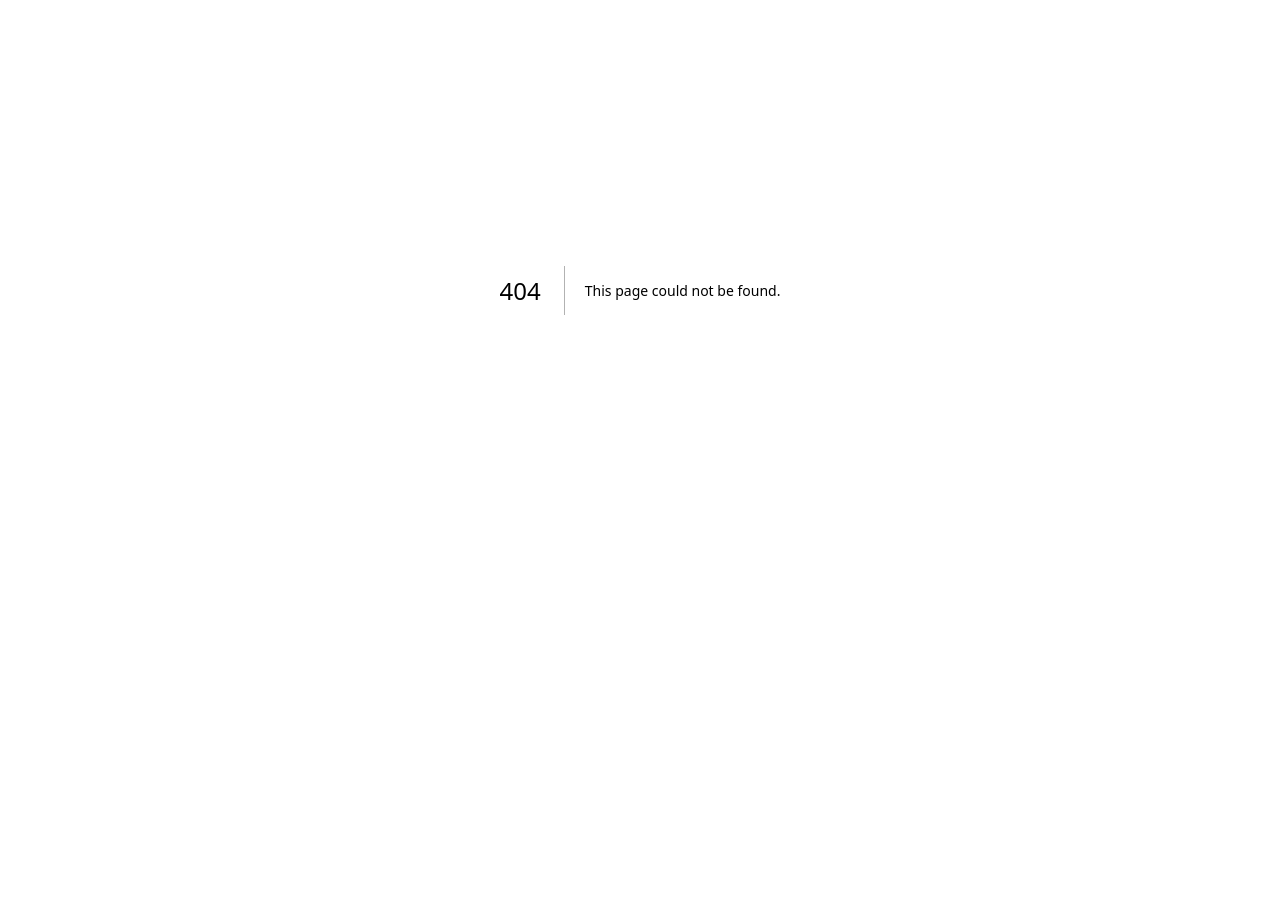
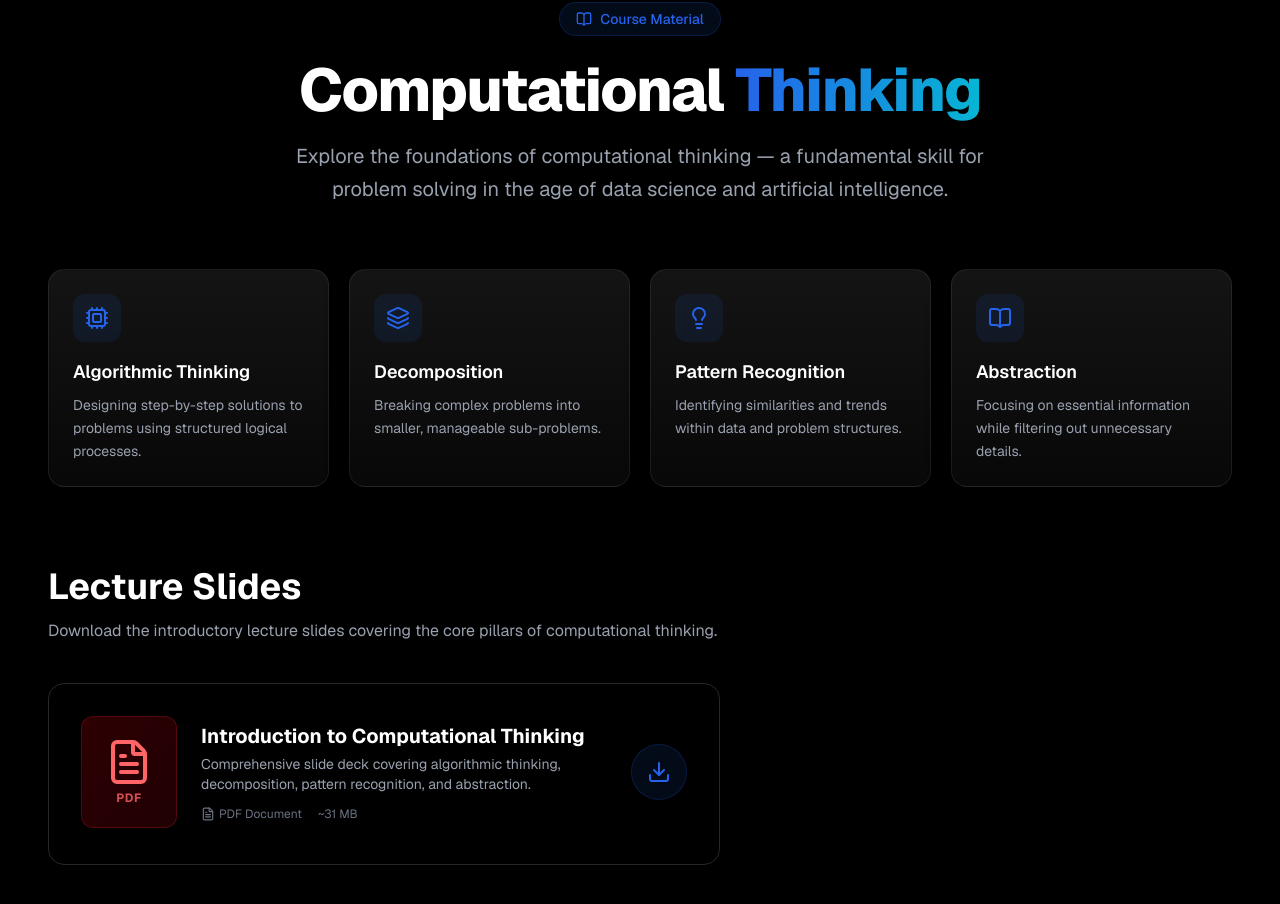
Before and after one commit to R123-RB/sishu_web_portfolio, a Next.js app: page /computational-thinking in a window 1280 px wide. Before the commit this address had no page. Shown: the part 190-1094 px from the top of the page. Before the commit the page ends 880 px from the top, so only its background shows below. Built offline with nearby package versions, Linux system fonts and the light colour scheme.

Commit message:
Add Computational Thinking page with PDF lecture slides

```diff
--- /dev/null
+++ b/src/app/computational-thinking/layout.tsx
@@ -0,0 +1,15 @@
+import type { Metadata } from "next";
+
+export const metadata: Metadata = {
+  title: "Computational Thinking | Dr. Sishu Shankar Muni",
+  description:
+    "Introduction to Computational Thinking — lecture slides and core concepts by Dr. Sishu Shankar Muni at Digital University Kerala.",
+};
+
+export default function ComputationalThinkingLayout({
+  children,
+}: {
+  children: React.ReactNode;
+}) {
+  return <>{children}</>;
+}
--- /dev/null
+++ b/src/app/computational-thinking/page.tsx
@@ -0,0 +1,170 @@
+"use client";
+
+import { motion } from "framer-motion";
+import { BookOpen, Download, FileText, Layers, Cpu, Lightbulb } from "lucide-react";
+
+const highlights = [
+  {
+    icon: Cpu,
+    title: "Algorithmic Thinking",
+    description: "Designing step-by-step solutions to problems using structured logical processes.",
+  },
+  {
+    icon: Layers,
+    title: "Decomposition",
+    description: "Breaking complex problems into smaller, manageable sub-problems.",
+  },
+  {
+    icon: Lightbulb,
+    title: "Pattern Recognition",
+    description: "Identifying similarities and trends within data and problem structures.",
+  },
+  {
+    icon: BookOpen,
+    title: "Abstraction",
+    description: "Focusing on essential information while filtering out unnecessary details.",
+  },
+];
+
+const containerVariants = {
+  hidden: { opacity: 0 },
+  visible: {
+    opacity: 1,
+    transition: { staggerChildren: 0.12 },
+  },
+};
+
+const itemVariants = {
+  hidden: { opacity: 0, y: 24 },
+  visible: { opacity: 1, y: 0, transition: { duration: 0.5, ease: "easeOut" } },
+};
+
+export default function ComputationalThinkingPage() {
+  return (
+    <main className="flex min-h-screen flex-col items-center pt-28 pb-20 px-6 md:px-12 max-w-7xl mx-auto w-full">
+      {/* Page Header */}
+      <motion.div
+        initial={{ opacity: 0, y: 20 }}
+        animate={{ opacity: 1, y: 0 }}
+        transition={{ duration: 0.6 }}
+        className="w-full mb-16 text-center"
+      >
+        <div className="inline-flex items-center gap-2 px-4 py-1.5 rounded-full bg-primary/10 border border-primary/20 text-primary text-sm font-medium mb-6">
+          <BookOpen className="w-4 h-4" />
+          Course Material
+        </div>
+        <h1 className="text-4xl md:text-6xl font-extrabold text-white mb-5 tracking-tight">
+          Computational{" "}
+          <span className="text-gradient">Thinking</span>
+        </h1>
+        <p className="text-lg md:text-xl text-gray-400 max-w-3xl mx-auto leading-relaxed">
+          Explore the foundations of computational thinking — a fundamental
+          skill for problem solving in the age of data science and artificial
+          intelligence.
+        </p>
+      </motion.div>
+
+      {/* Key Concepts Grid */}
+      <motion.div
+        variants={containerVariants}
+        initial="hidden"
+        whileInView="visible"
+        viewport={{ once: true, margin: "-60px" }}
+        className="w-full grid grid-cols-1 sm:grid-cols-2 lg:grid-cols-4 gap-5 mb-20"
+      >
+        {highlights.map((item) => (
+          <motion.div
+            key={item.title}
+            variants={itemVariants}
+            className="glass-card rounded-2xl p-6 group hover:border-primary/30 transition-all duration-300 hover:shadow-lg hover:shadow-primary/5"
+          >
+            <div className="w-12 h-12 rounded-xl bg-primary/10 flex items-center justify-center mb-4 group-hover:bg-primary/20 transition-colors">
+              <item.icon className="w-6 h-6 text-primary" />
+            </div>
+            <h3 className="text-white font-semibold text-lg mb-2">
+              {item.title}
+            </h3>
+            <p className="text-gray-400 text-sm leading-relaxed">
+              {item.description}
+            </p>
+          </motion.div>
+        ))}
+      </motion.div>
+
+      {/* PDF Slide Section */}
+      <motion.div
+        initial={{ opacity: 0, y: 30 }}
+        whileInView={{ opacity: 1, y: 0 }}
+        viewport={{ once: true, margin: "-80px" }}
+        transition={{ duration: 0.7 }}
+        className="w-full"
+      >
+        <h2 className="text-3xl md:text-4xl font-bold text-white mb-3">
+          Lecture Slides
+        </h2>
+        <p className="text-gray-400 mb-10 max-w-2xl">
+          Download the introductory lecture slides covering the core pillars of
+          computational thinking.
+        </p>
+
+        {/* PDF Card */}
+        <a
+          href="/Introduction-to-Computational-Thinking.pdf"
+          download
+          className="group block w-full max-w-2xl"
+        >
+          <div className="relative rounded-2xl overflow-hidden border border-zinc-800 hover:border-primary/40 transition-all duration-500 hover:shadow-2xl hover:shadow-primary/10">
+            {/* Decorative gradient background */}
+            <div className="absolute inset-0 bg-gradient-to-br from-primary/8 via-accent/5 to-secondary/8 opacity-0 group-hover:opacity-100 transition-opacity duration-500" />
+
+            <div className="relative flex items-center gap-6 p-6 md:p-8">
+              {/* File Icon */}
+              <div className="shrink-0 w-20 h-24 md:w-24 md:h-28 rounded-xl bg-gradient-to-br from-red-600/20 to-red-800/20 border border-red-500/20 flex flex-col items-center justify-center gap-1 group-hover:from-red-600/30 group-hover:to-red-800/30 transition-colors duration-300">
+                <FileText className="w-10 h-10 md:w-12 md:h-12 text-red-400 group-hover:text-red-300 transition-colors" />
+                <span className="text-[10px] md:text-xs font-bold text-red-400/80 uppercase tracking-wider">
+                  PDF
+                </span>
+              </div>
+
+              {/* Info */}
+              <div className="flex-1 min-w-0">
+                <h3 className="text-white font-bold text-lg md:text-xl mb-1 group-hover:text-primary transition-colors truncate">
+                  Introduction to Computational Thinking
+                </h3>
+                <p className="text-gray-400 text-sm mb-3">
+                  Comprehensive slide deck covering algorithmic thinking,
+                  decomposition, pattern recognition, and abstraction.
+                </p>
+                <div className="flex items-center gap-4 text-xs text-gray-500">
+                  <span className="flex items-center gap-1">
+                    <FileText className="w-3.5 h-3.5" />
+                    PDF Document
+                  </span>
+                  <span>~31 MB</span>
+                </div>
+              </div>
+
+              {/* Download Button */}
+              <div className="shrink-0 hidden sm:flex w-14 h-14 rounded-full bg-primary/10 border border-primary/20 items-center justify-center group-hover:bg-primary/20 group-hover:border-primary/40 group-hover:scale-110 transition-all duration-300">
+                <Download className="w-6 h-6 text-primary group-hover:animate-bounce" />
+              </div>
+            </div>
+
+            {/* Bottom accent bar */}
+            <div className="h-1 w-full bg-gradient-to-r from-primary via-accent to-secondary opacity-0 group-hover:opacity-100 transition-opacity duration-500" />
+          </div>
+        </a>
+
+        {/* Mobile download button */}
+        <a
+          href="/Introduction-to-Computational-Thinking.pdf"
+          download
+          className="sm:hidden mt-4 inline-flex items-center gap-2 px-6 py-3 rounded-full bg-primary text-white font-semibold hover:bg-primary/90 transition-colors shadow-lg shadow-primary/20"
+        >
+          <Download className="w-5 h-5" />
+          Download Slides
+        </a>
+      </motion.div>
+    </main>
+  );
+}
--- a/src/components/ui/Navbar.tsx
+++ b/src/components/ui/Navbar.tsx
@@ -26,6 +26,7 @@ export const Navbar = () => {
     { name: 'Research', href: '/research' },
     { name: 'Experience', href: '/experience' },
     { name: 'Projects', href: '/projects' },
+    { name: 'Computational Thinking', href: '/computational-thinking' },
     { name: 'YouTube', href: '/youtube' },
   ];
 
```
Also changed, not shown: 1 other file (tests, documents, lock files or other folders).
